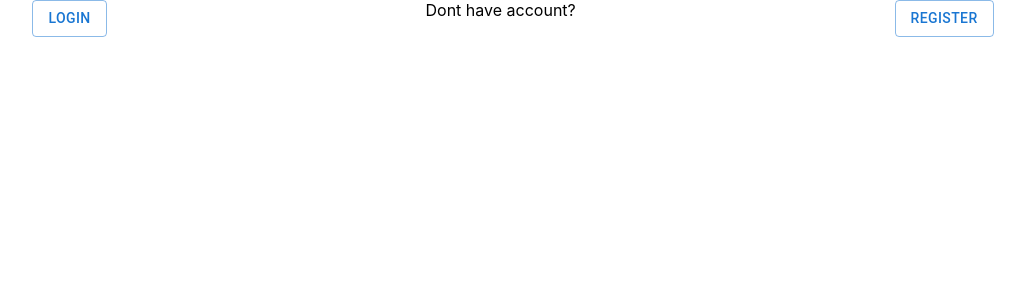
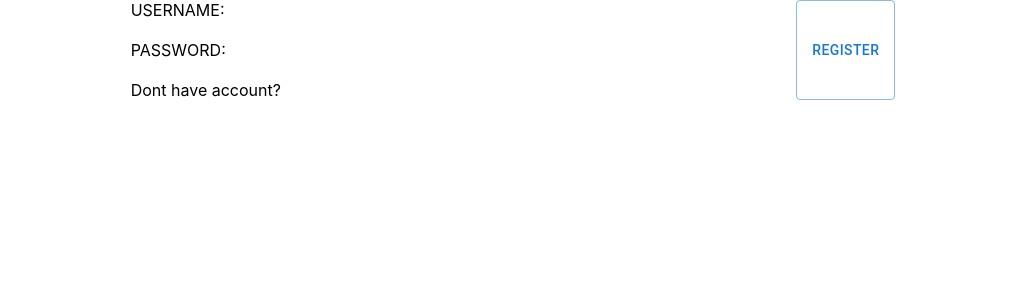
Before and after one commit to GoranAviani/react_apollo_client_3_cache, a React (Create React App) app: page /login in a window 1280 px wide. Shown: the top 300 px of the page, without its empty margins (127-1152 px from the left). Built offline with nearby package versions, Linux system fonts and the light colour scheme; no server answers.

Commit message:
first steps

```diff
--- a/src/components/LoginRegister/Login.js
+++ b/src/components/LoginRegister/Login.js
@@ -7,9 +7,14 @@ const LoginForm = () => {
 
     return (
         <div className="loginregister">
-            <Button variant="outlined">
-                Login
-            </Button>
+        USERNAME:
+            <br/>
+                        <br/>
+
+            PASSWORD:
+                        <br/>
+            <br/>
+
             Dont have account? <Button variant="outlined">
             Register
         </Button>
```
